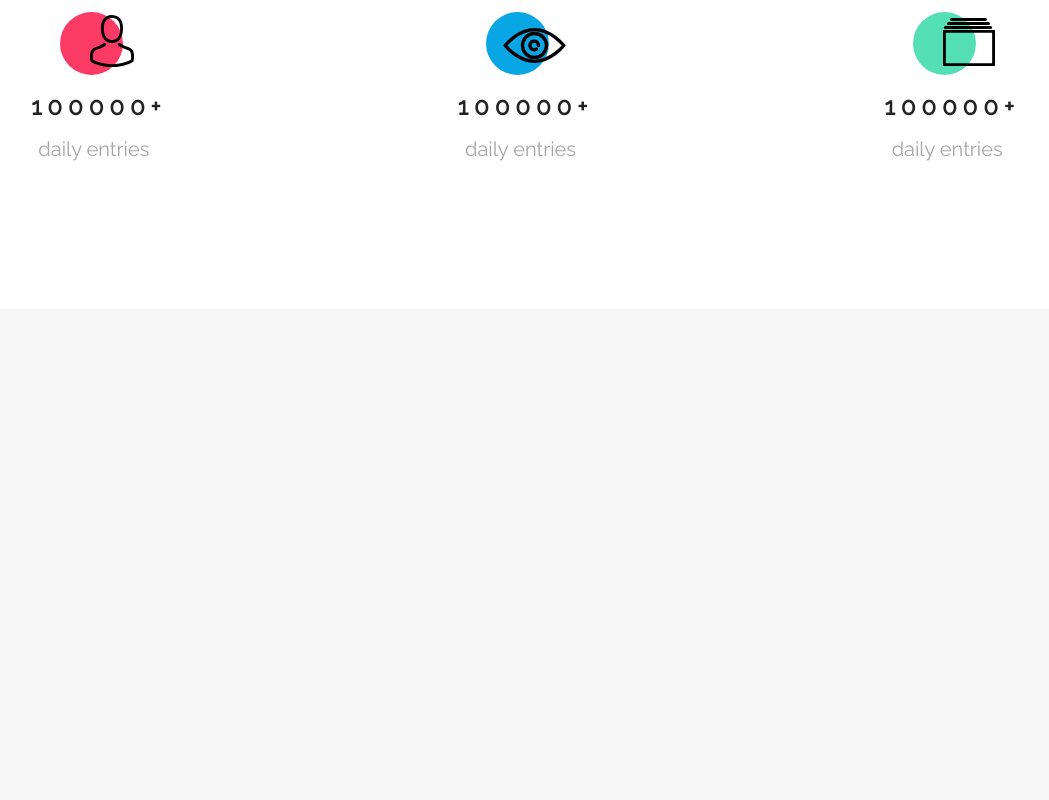
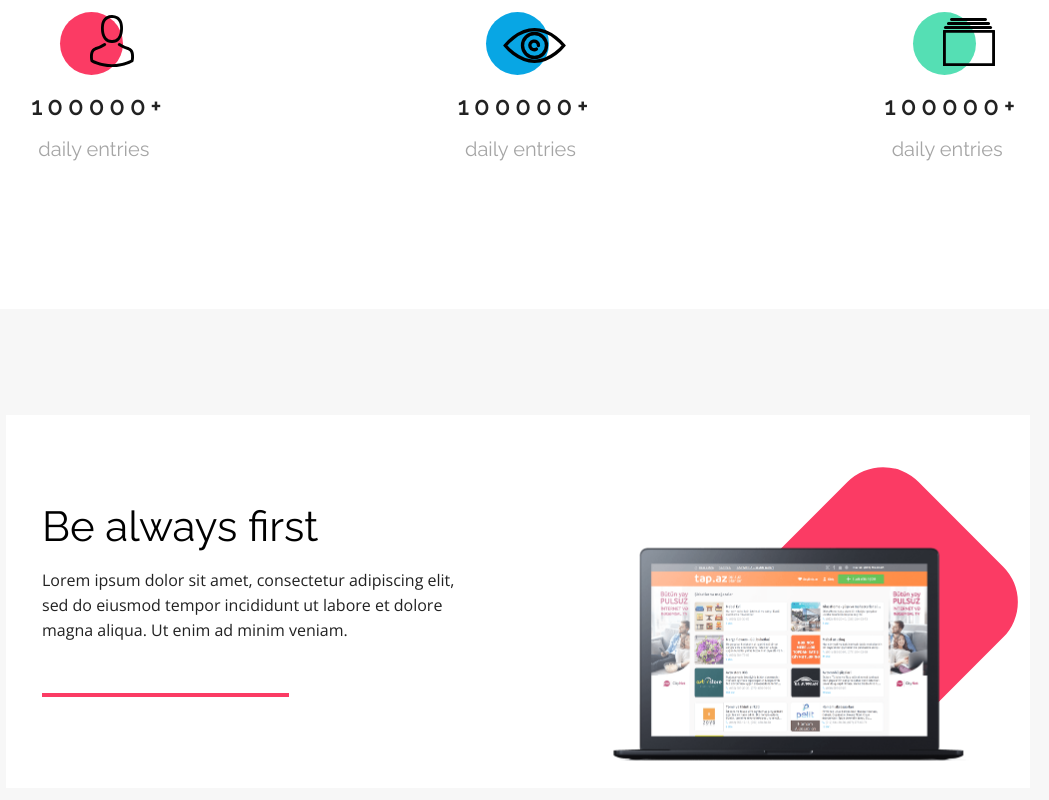
Before and after one commit to RaQ13/bestshop, a plain HTML site: page index.html in a window 1280 px wide. Shown: the part 830-1630 px from the top of the page, without its empty margins (122-1171 px from the left). Before the commit the page ends 1139 px from the top, so only its background shows below. Drawn offline with nearby package versions, Linux system fonts and the light colour scheme.

Commit message:
added first benefit content

```diff
--- a/css/style.css
+++ b/css/style.css
@@ -20,13 +20,18 @@ body {
     width: 1352px;
     height: 100%;
 }
+p {
+    font-family: var(--open-sans-font);
+}
+header, .statistics, .statistics-content, .entries, .products, .posts, main, .right-side-first{
+    display: flex;
+    justify-content: center;
+    align-items: center;
+}
 header {
     background-color: var(--color-white);
     width: 100%;
     height: 100vh;
-    display: flex;
-    justify-content: center;
-    align-items: center;
     flex-direction: column;
 }
 .banner {
@@ -121,11 +126,6 @@ h1, h2 {
 .statistics {
     margin-top: -100px;
     background-color: var(--color-white);
-}
-.statistics, .statistics-content {
-    display: flex;
-    align-items: center;
-    justify-content: center;
     text-align: center;
 }
 .statistics-content {
@@ -142,9 +142,6 @@ h2 {
     border-radius: 50%;
 }
 .entries, .products, .posts {
-    display: flex;
-    justify-content: center;
-    align-items: center;
     flex-direction: column;
 }
 .entries-image, .products-image, .posts-image {
@@ -189,3 +186,63 @@ h2 {
 .green-circle {
     background: var(--color-green);
 }
+/* finished statistics section */
+main {
+    margin-top: 106px;
+}
+.benefits-container {
+    width: 80%;
+    flex-direction: column;
+}
+.first-benefit {
+    background-color: var(--color-white);
+    padding-top: 91px;
+    padding-bottom: 91px;
+    padding-left: 36px;
+    display: flex;
+    justify-content: space-between;
+    align-items: center;
+}
+.left-side-first {
+    display: flex;
+    flex-direction: column;
+}
+.left-side-first p {
+    width: 430px;
+    line-height: 25px;
+}
+.left-side-first h2 {
+    margin-bottom: 20px;
+}
+.benefits-horizontal {
+    width: 50%;
+    height: 4px;
+    background-color: var(--color-redish);
+    margin-top: 50px;
+}
+.right-side-first, .left-side-first {
+    width: 50%;
+}
+.right-side-first {
+    position: relative;
+}
+.right-side-first-image {
+    width: 386px;
+    height: 219px;
+    transform: rotate(225deg);
+    margin-left: 20px;
+    margin-top: 30px;
+}
+.right-side-first-picture {
+    width: 100%;
+    height: 100%;
+}
+.first-benefit-square{
+    width: 220px;
+    height: 220px;
+    background-color: var(--color-redish);
+    position: absolute;
+    border-radius: 50px;
+    transform: rotate(135deg);
+    margin-left: 200px;
+}
--- a/index.html
+++ b/index.html
@@ -86,7 +86,23 @@
     </div>
 </aside>
 <main>
-
+<div class="benefits-container">
+<div class="first-benefit">
+    <div class="left-side-first">
+<h2>Be always first</h2>
+    <p>Lorem ipsum dolor sit amet, consectetur adipiscing elit, sed do
+        eiusmod tempor incididunt ut labore et dolore magna aliqua. Ut enim ad minim veniam.</p>
+        <div class="benefits-horizontal"></div>
+    </div>
+    <div class="right-side-first">
+        <div class="first-benefit-square">
+        <div class="right-side-first-image">
+            <img src="./assets/Macbook.png" alt="" class="right-side-first-picture">
+        </div>
+        </div>
+    </div>
+</div>
+</div>
 </main>
 </body>
 </html>
```
